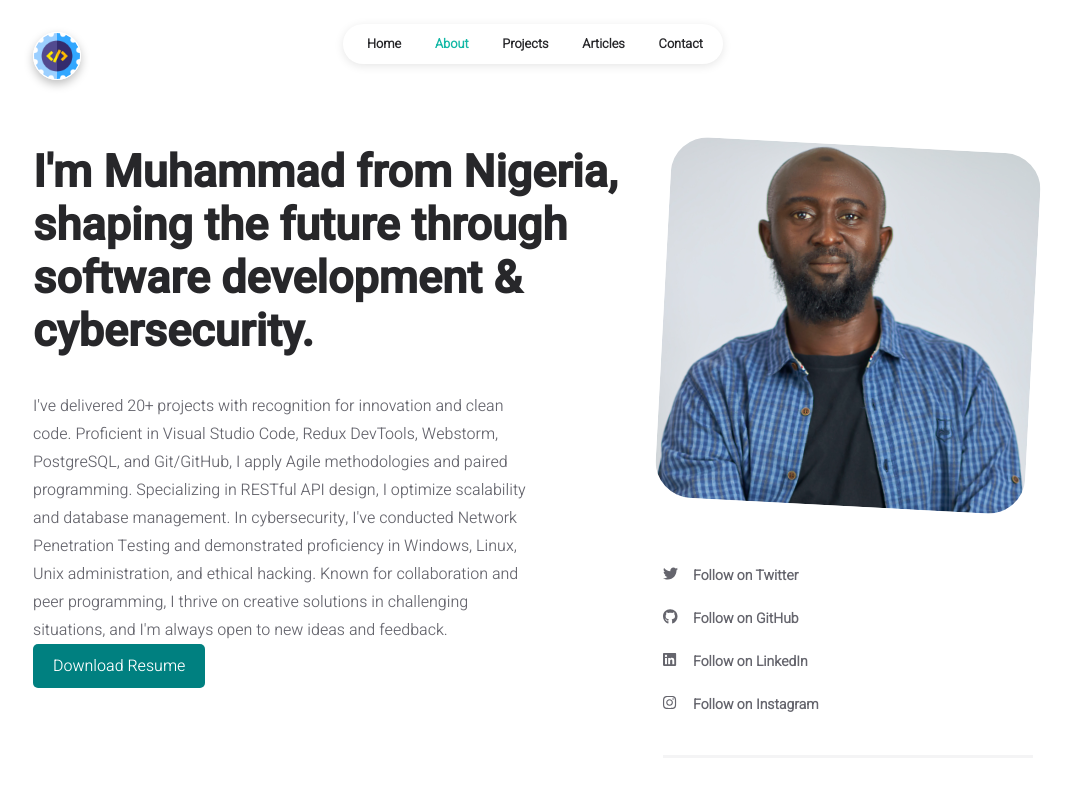
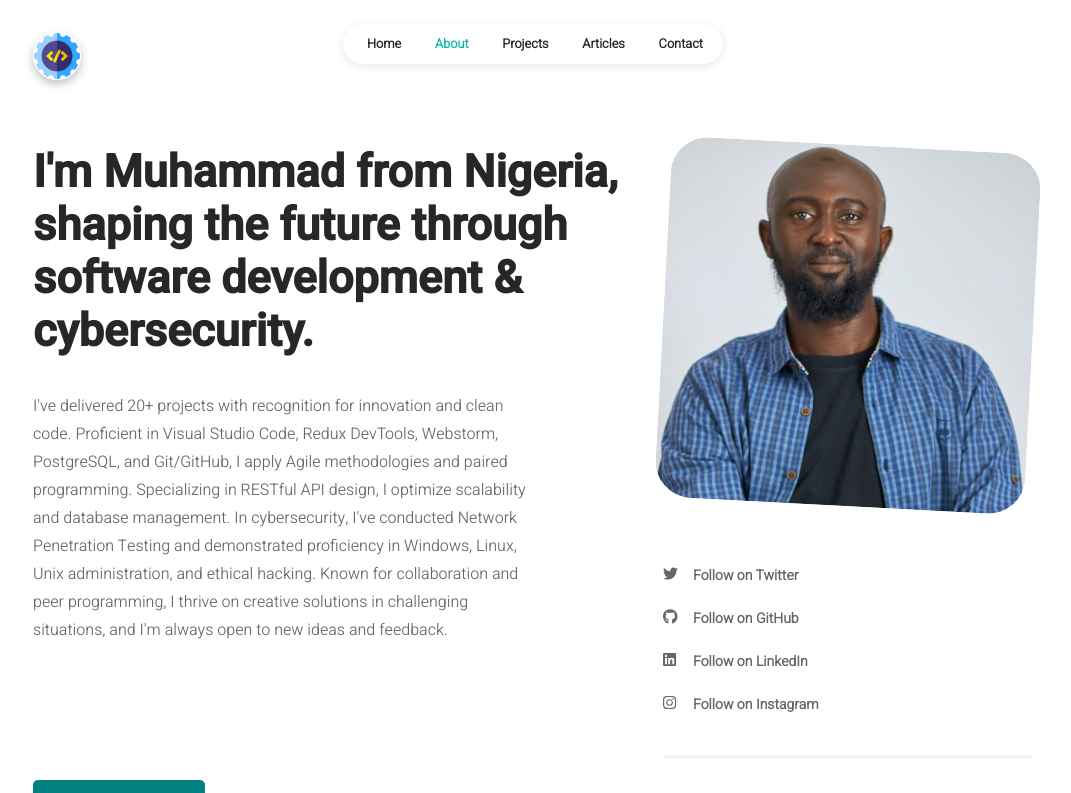
Before and after one commit to mohashyne/portfolio_react, a React (Create React App) app: page /about in a window 1280 px wide. Shown: the top 793 px of the page, without its empty margins (107-1178 px from the left). Built offline with nearby package versions, Linux system fonts and the light colour scheme.

Commit message:
add resume

```diff
--- a/src/pages/styles/about.css
+++ b/src/pages/styles/about.css
@@ -120,6 +120,7 @@
 .custom-download-button {
 	display: inline-block;
 	padding: 10px 20px;
+	margin-top: 136px;
 	background-color: #008080;
 	color: #fff;
 	text-decoration: none;
```
